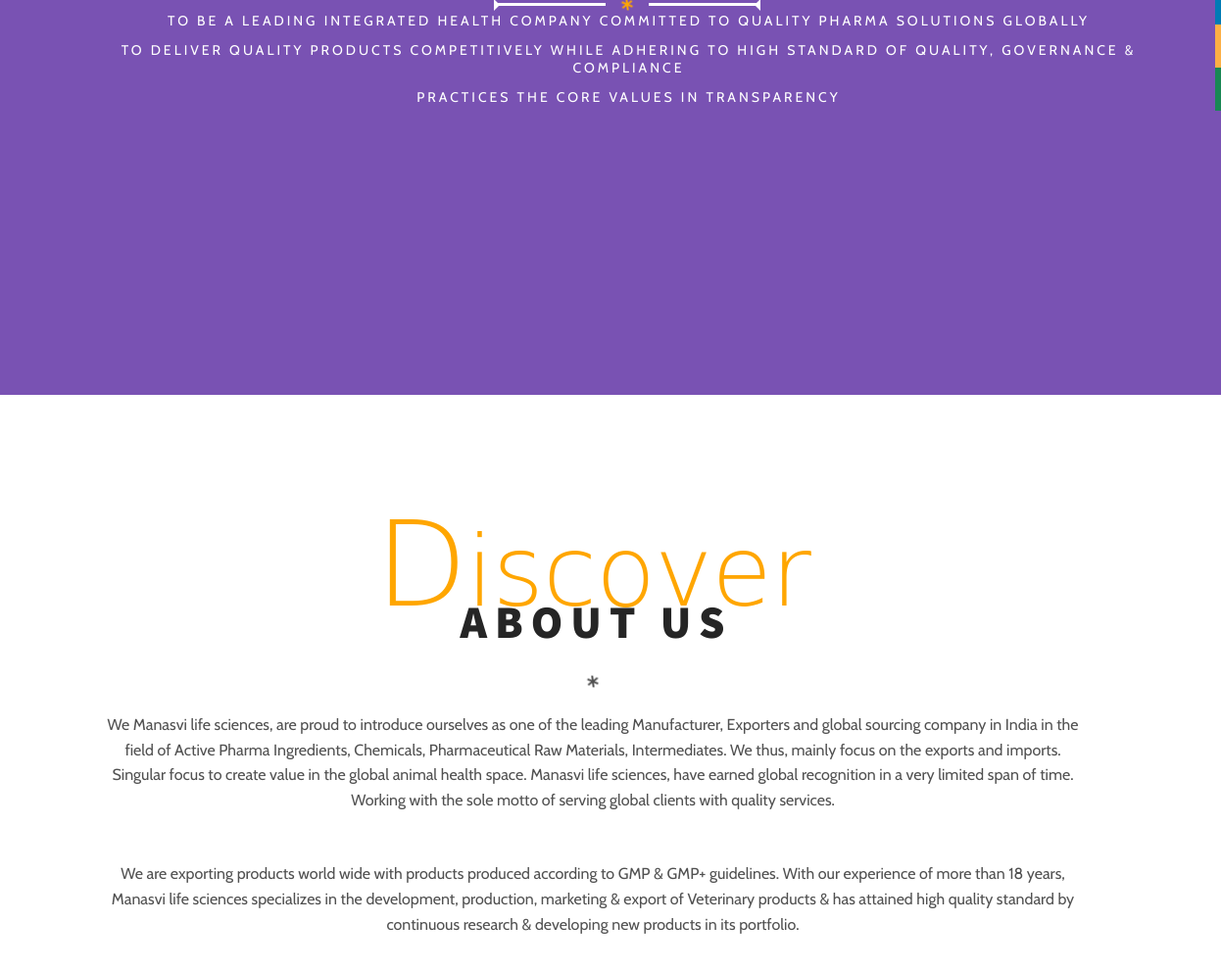
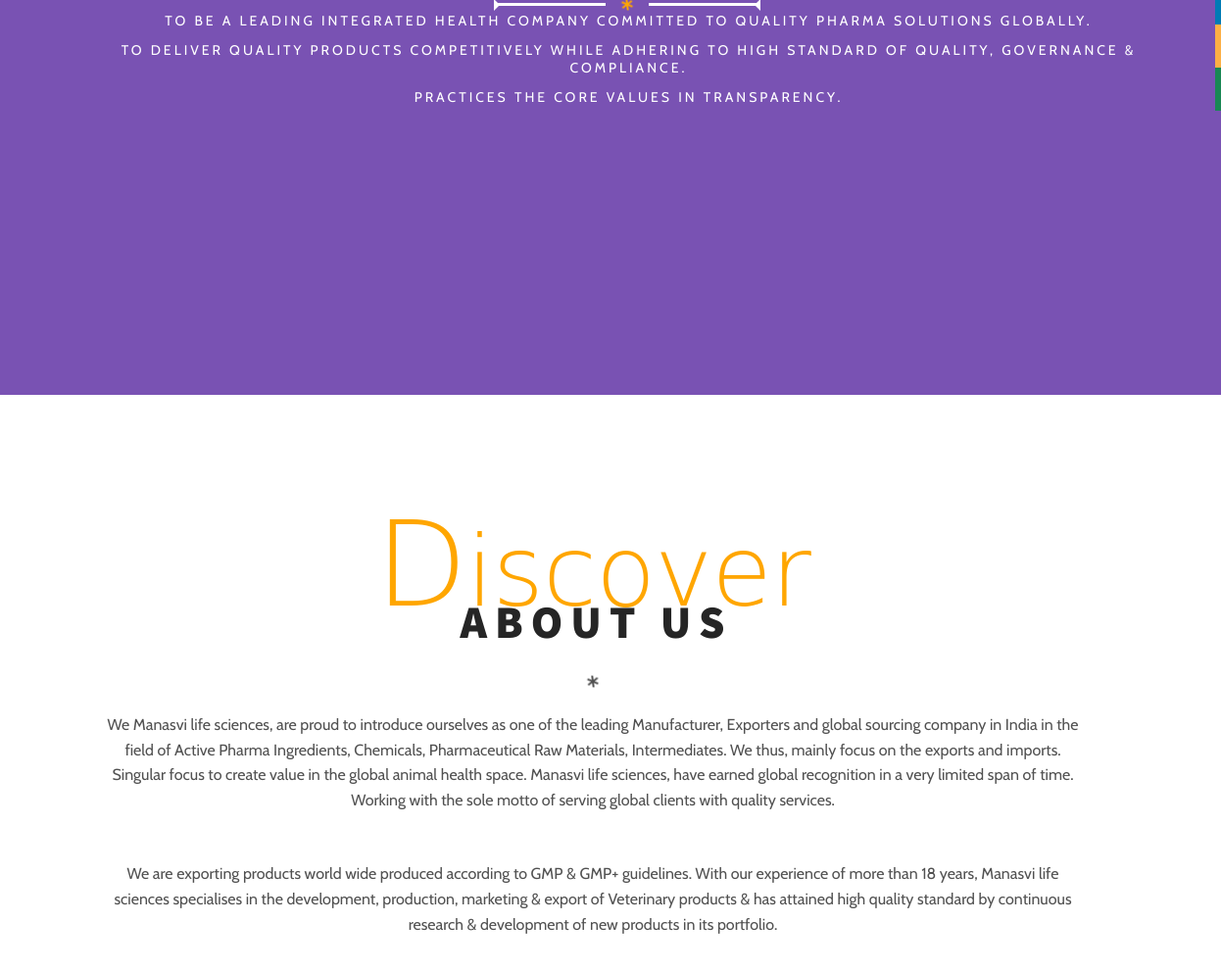
Before and after one commit to neerajseelam/Manasvi-Life-Sciences, a plain HTML site: page MLS Website - New/index.html in a window 1280 px wide. Shown: the part 397-1388 px from the top of the page at 98% size, 0-1246 px from the left. Drawn offline with nearby package versions, Linux system fonts and the light colour scheme; a web font is replaced by a local one.

Commit message:
Update index.html

```diff
--- a/MLS Website - New/index.html
+++ b/MLS Website - New/index.html
@@ -66,17 +66,17 @@
           <div class="single-animation">
             <h5>
               To be a leading integrated health company committed to quality
-              pharma solutions globally
+              pharma solutions globally.
             </h5>
           </div>
           <div class="single-animation">
             <h5>
               To deliver quality products competitively while adhering to high
-              standard of quality, governance & compliance
+              standard of quality, governance & compliance.
             </h5>
           </div>
           <div class="single-animation">
-            <h5>Practices the core values in transparency</h5>
+            <h5>Practices the core values in transparency.</h5>
           </div>
         </div>
       </div>
@@ -106,12 +106,12 @@
             </p>
             <br /><br />
             <p>
-              We are exporting products world wide with products produced
+              We are exporting products world wide produced
               according to GMP & GMP+ guidelines. With our experience of more
-              than 18 years, Manasvi life sciences specializes in the
+              than 18 years, Manasvi life sciences specialises in the
               development, production, marketing & export of Veterinary products
               & has attained high quality standard by continuous research &
-              developing new products in its portfolio.
+              development of new products in its portfolio.
             </p>
           </div>
         </div>
```
